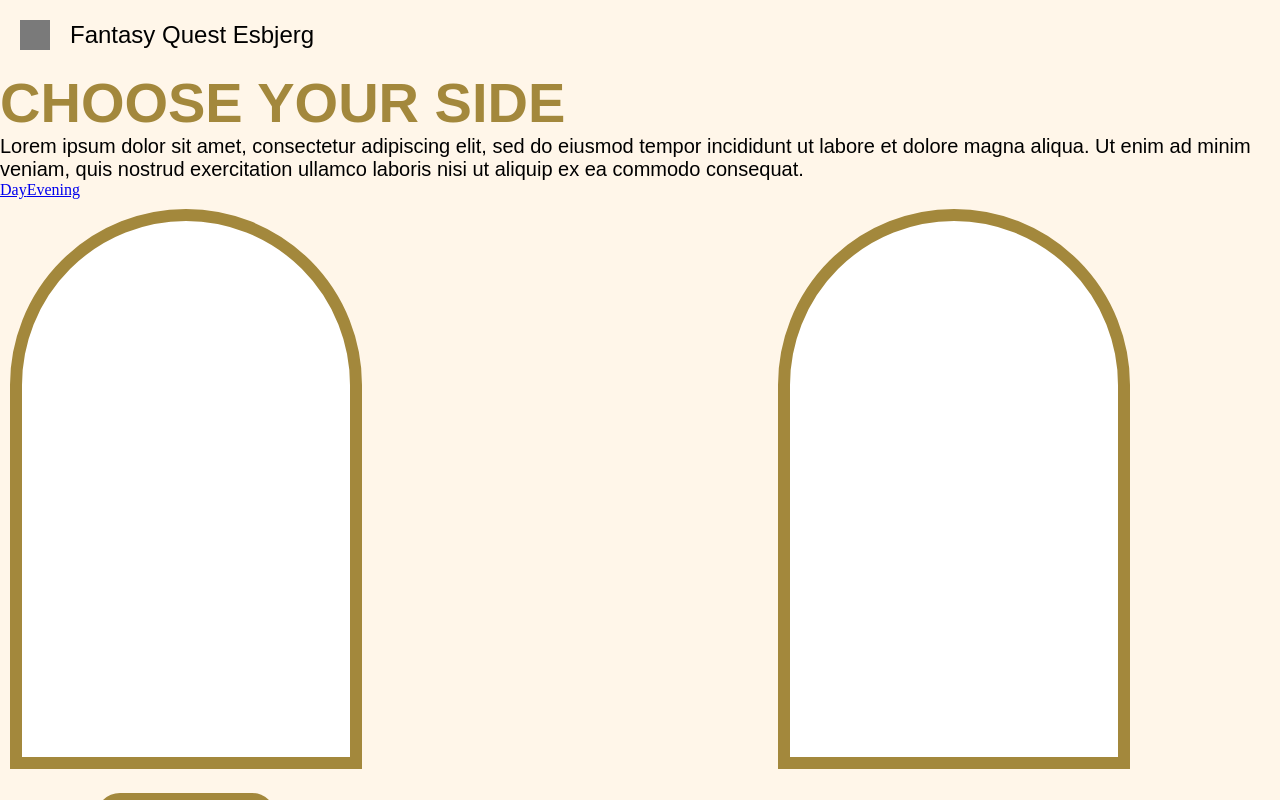
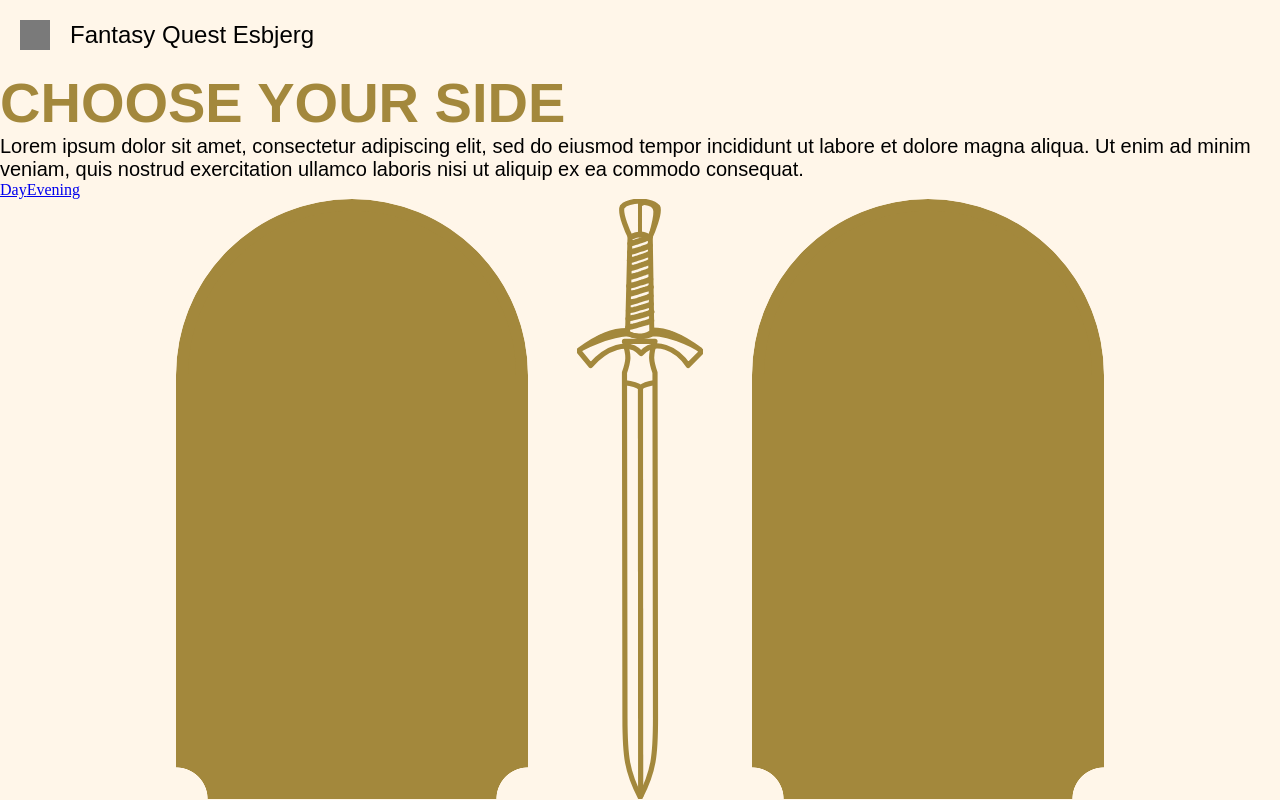
Before and after one commit to reasonsx/fantasy-quest-website, a Vue app in the folder 2nd-sem-project/: page / in a window 1280 px wide. Shown: the top 800 px of the page. Built offline with nearby package versions, Linux system fonts and the light colour scheme; a web font is replaced by a local one.

Commit message:
changeeeeees

```diff
--- a/2nd-sem-project/src/views/HomeView.vue
+++ b/2nd-sem-project/src/views/HomeView.vue
@@ -16,13 +16,14 @@ import Portals from '../assets/components/Portals.vue';
         <div class="portals-container">
             <div class="day-portal-container">
                 <div class="portal-box"></div>
-                <button class="primary-button">
-                    <p>Buy Ticket</p>
-                </button>
+                    <button class="primary-button"><p>Buy Ticket</p></button>
             </div>
+                    <img src="../assets/img/gold-sword-svg.svg" alt="">
+                    <div class="evening-portal-container">
+                        <div class="portal-box"></div>
+                    </div>
+        </div>
 
-            <div class="portal-box"></div>
-        </div>
 
 
         <div class="about-background-container">
@@ -65,10 +66,14 @@ import Portals from '../assets/components/Portals.vue';
 <style>
 
 .portals-container {
-    width: 1120px;
+    width: auto;
     display: flex;
-    justify-content: space-between;
-    margin: 10px;
+    justify-content: space-evenly;
+    padding: 0 10%;
+}
+.portals-container img {
+    width: auto;
+    height: 600px;
 
 }
 
@@ -81,12 +86,15 @@ import Portals from '../assets/components/Portals.vue';
 .portal-box {
     position: relative;
     width: 352px;
-    height: 560px;
-    background-color: #ffffff;
+    height: 600px;
+    background-color: var(--gold-color);
     border-radius: 176px 176px 0 0;
     border: 12px solid var(--gold-color);
     box-sizing: border-box;
     overflow: hidden;
+  --mask: radial-gradient(32px at 32px 100%,#0000 98%,#000) -32px;
+  -webkit-mask: var(--mask);
+          mask: var(--mask);
 
 }
 
```
Also changed, not shown: 2nd-sem-project/src/assets/img/gold-sword-svg.svg (added), 2nd-sem-project/src/assets/img/light-sword-svg.svg (added).
